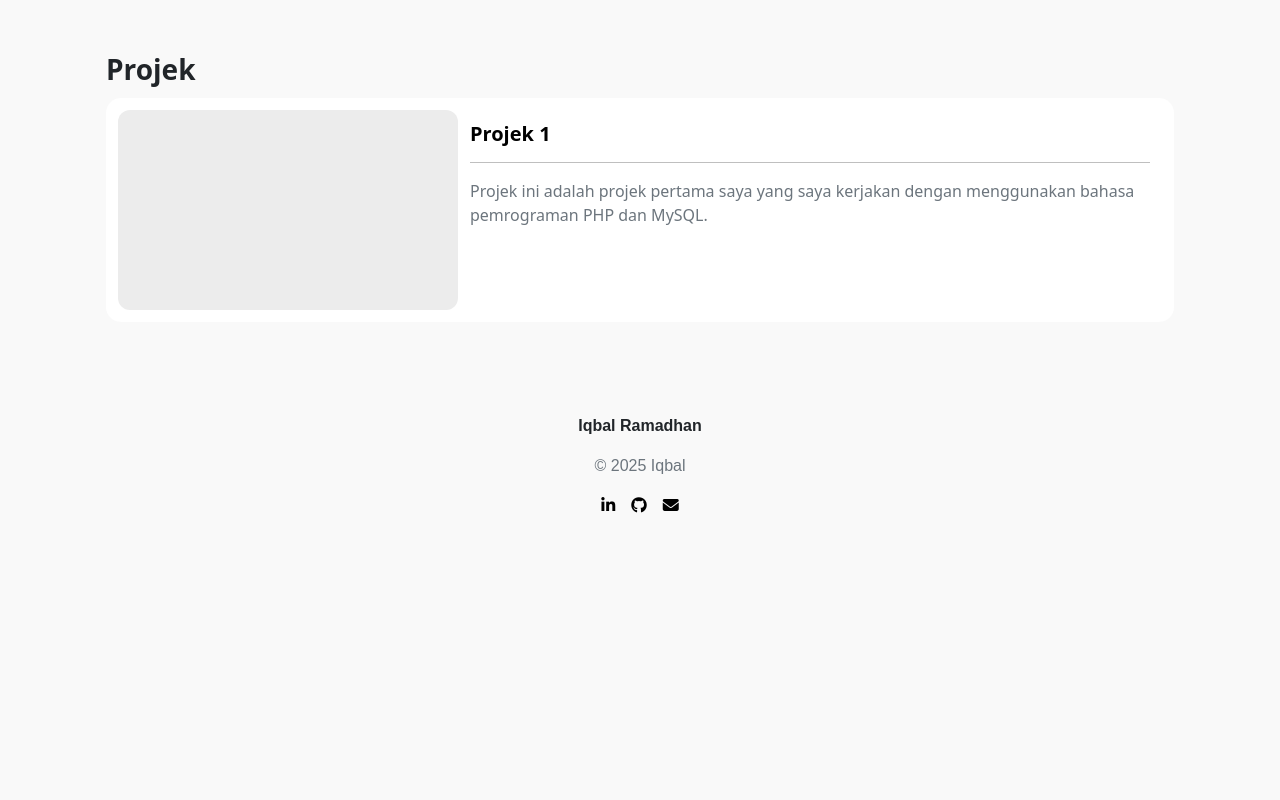
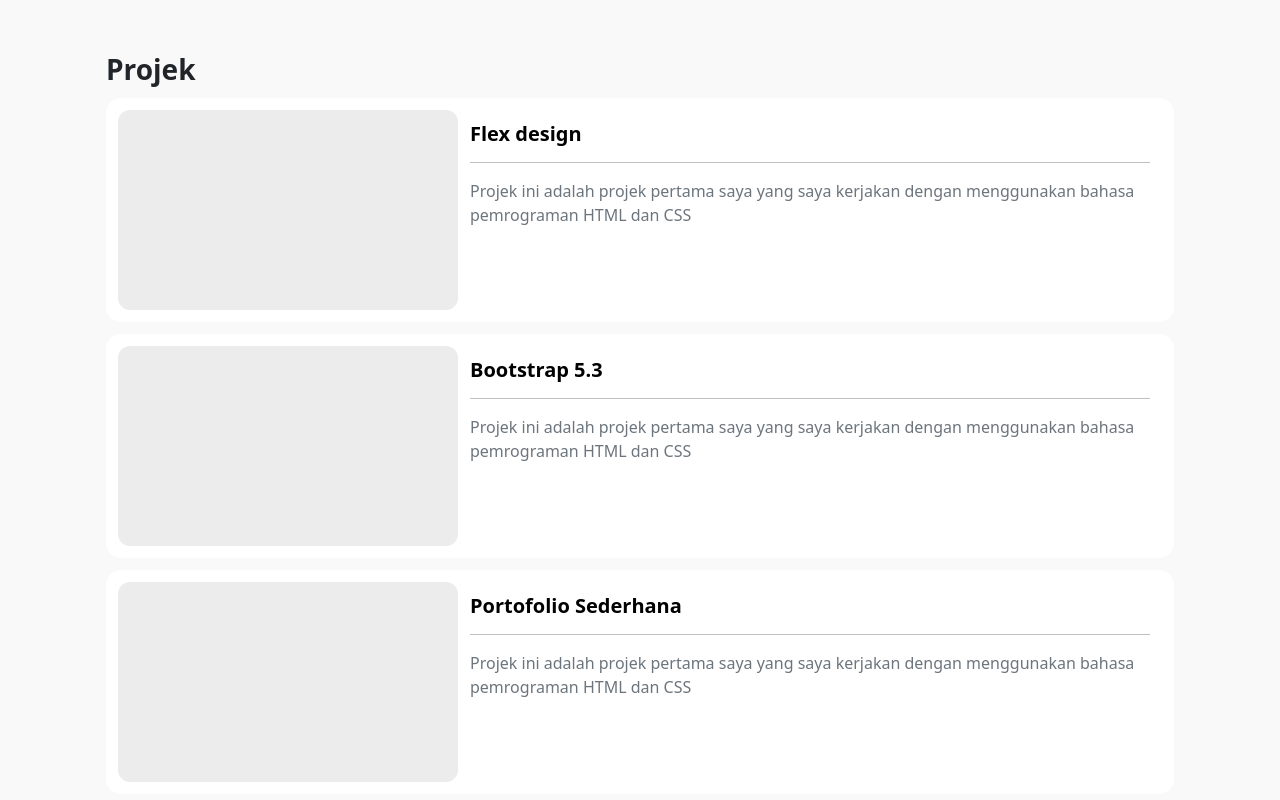
Before and after one commit to contact-iqbal/portofolio, a plain HTML site: page index.html in a window 1280 px wide. Shown: the part 1120-1920 px from the top of the page. Before the commit the page ends 1638 px from the top, so only its background shows below. Drawn offline with nearby package versions, Linux system fonts and the light colour scheme.

Commit message:
Update index.html

```diff
--- a/index.html
+++ b/index.html
@@ -4,7 +4,7 @@
 <head>
   <meta charset="UTF-8" />
   <meta name="viewport" content="width=device-width, initial-scale=1.0" />
-  <title>contact-iqbal</title>
+  <title>contact.iqbal</title>
   <link rel="icon" href="favicon.ico" />
   <link rel="stylesheet" href="./style/style.css">
   <link rel="stylesheet" href="./style/style2.css">
@@ -91,10 +91,42 @@
                 </div>
 
                 <div class="content-project">
-                  <h5><b>Projek 1</b></h5>
+                  <h5><b>Flex design</b></h5>
                   <hr>
                   <p class="text text-secondary">Projek ini adalah projek pertama saya yang saya kerjakan dengan
-                    menggunakan bahasa pemrograman PHP dan MySQL.</p>
+                    menggunakan bahasa pemrograman HTML dan CSS</p>
+                </div>
+
+              </div>
+            </a>
+            <a href="">
+              <div class="card-project">
+
+                <div class="image-project">
+                  <img src="" alt="">
+                </div>
+
+                <div class="content-project">
+                  <h5><b>Bootstrap 5.3</b></h5>
+                  <hr>
+                  <p class="text text-secondary">Projek ini adalah projek pertama saya yang saya kerjakan dengan
+                    menggunakan bahasa pemrograman HTML dan CSS</p>
+                </div>
+
+              </div>
+            </a>
+            <a href="">
+              <div class="card-project">
+
+                <div class="image-project">
+                  <img src="" alt="">
+                </div>
+
+                <div class="content-project">
+                  <h5><b>Portofolio Sederhana</b></h5>
+                  <hr>
+                  <p class="text text-secondary">Projek ini adalah projek pertama saya yang saya kerjakan dengan
+                    menggunakan bahasa pemrograman HTML dan CSS</p>
                 </div>
 
               </div>
```
